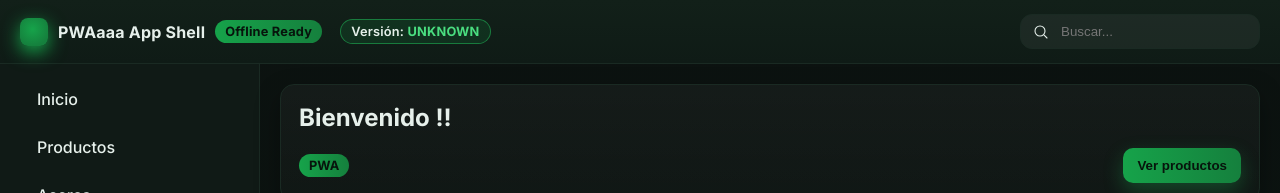
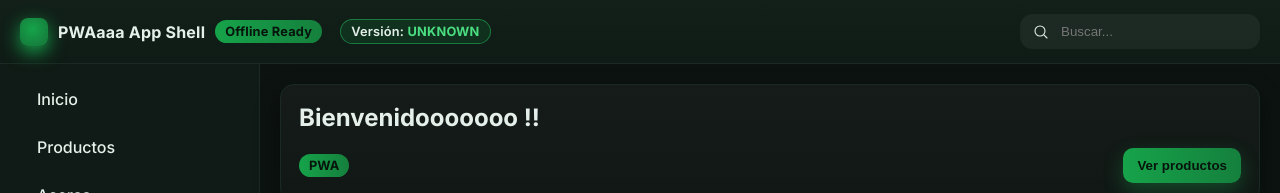
Before and after one commit to ImanolCE/Prueba-de-App-Shell-, a React (Vite) app: page / in a window 1280 px wide. Shown: the top 193 px of the page. Built offline with nearby package versions, Linux system fonts and the light colour scheme.

Commit message:
Update App.jsx

```diff
--- a/src/App.jsx
+++ b/src/App.jsx
@@ -62,7 +62,7 @@ function Inicio(){
   return (
     <div className="container">
       <section className="card">
-        <h2 className="m0">Bienvenido !! </h2>
+        <h2 className="m0">Bienvenidooooooo !! </h2>
 
         <div className="flex justify-between mt16">
           <span className="badge">PWA</span>
```
